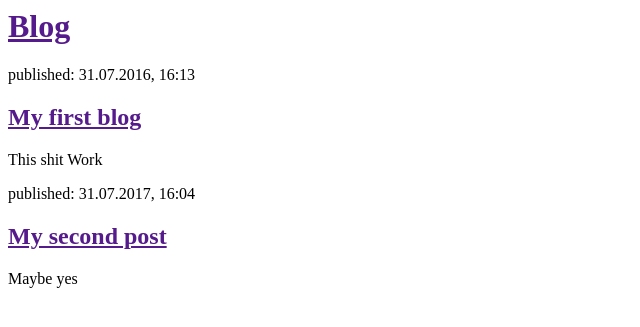
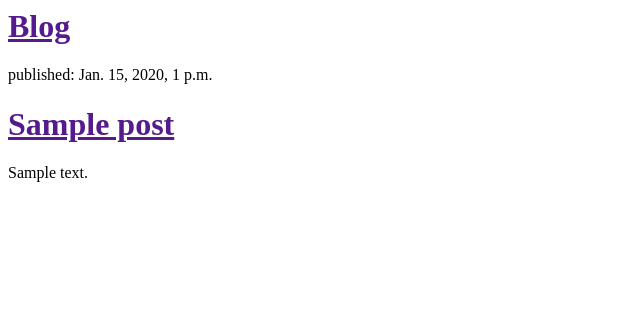
Before and after one commit to NK1995/my-first-blog, a Django app: template blog/templates/blog/post_list.html in a window 1280 px wide. Shown: the top 327 px of the page, without its empty margins (0-640 px from the left). Run offline with Django 3.2, Linux system fonts and the light colour scheme; the template is opened without the code that fills it: values that come from a table or form of the project are taken from there, others are empty; tables that the repository leaves empty hold one stand-in row (values such as "Sample post").

Commit message:
display from db.

```diff
--- a/blog/templates/blog/post_list.html
+++ b/blog/templates/blog/post_list.html
@@ -6,18 +6,12 @@
 		<div>
 			<h1><a href ="">Blog</a><h1>
 		</div>
-
+		{% for post in posts %}
 		<div>
-			<p>published: 31.07.2016, 16:13</p>
-			<h2><a href ="">My first blog</a></h2>
-			<p>This shit Work</p>
+			<p> published: {{post.published_date}}</p>
+			<h1><a href ="">{{post.title}}</a></h1>
+			<p>{{post.text|linebreaks}}</p>
 		</div>
-
-		<div>
-			<p>published: 31.07.2017, 16:04</p>
-			<h2><a href="">My second post</a></h2>
-			<p> Maybe yes </p>
-		</div>
-
+		{% endfor %}
 	</body>
 </html>
--- a/blog/views.py
+++ b/blog/views.py
@@ -1,5 +1,8 @@
 from django.shortcuts import render
+from django.utils import timezone
+from .models import Post
 def post_list(request):
-    return render(request,'blog/post_list.html',{})
+    posts = Post.objects.filter(published_date__lte=timezone.now()).order_by('published_date')
+    return render(request,'blog/post_list.html',{'posts': posts})
 
 # Create your views here.
```
Also changed, not shown: 1 other file.
